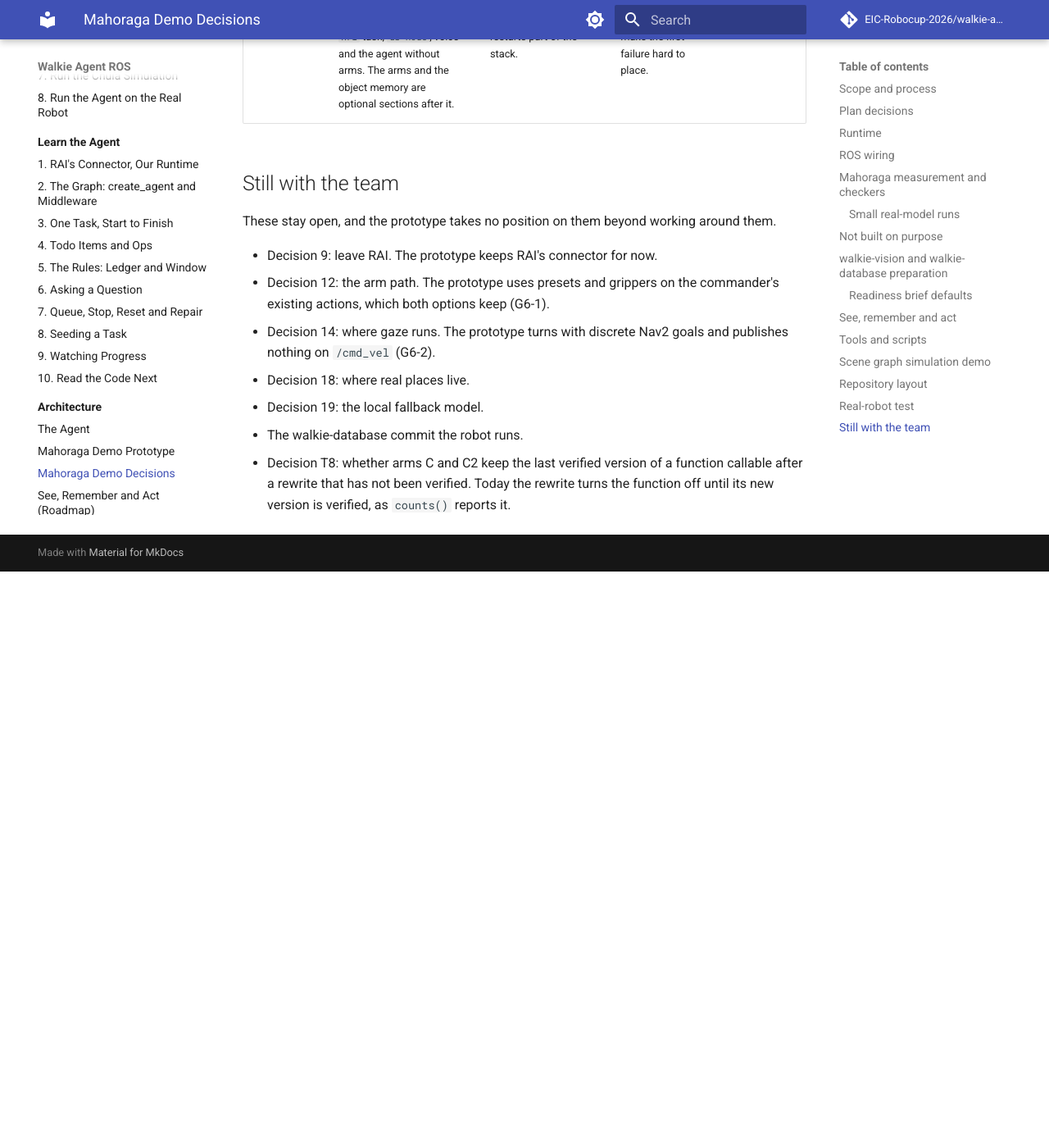
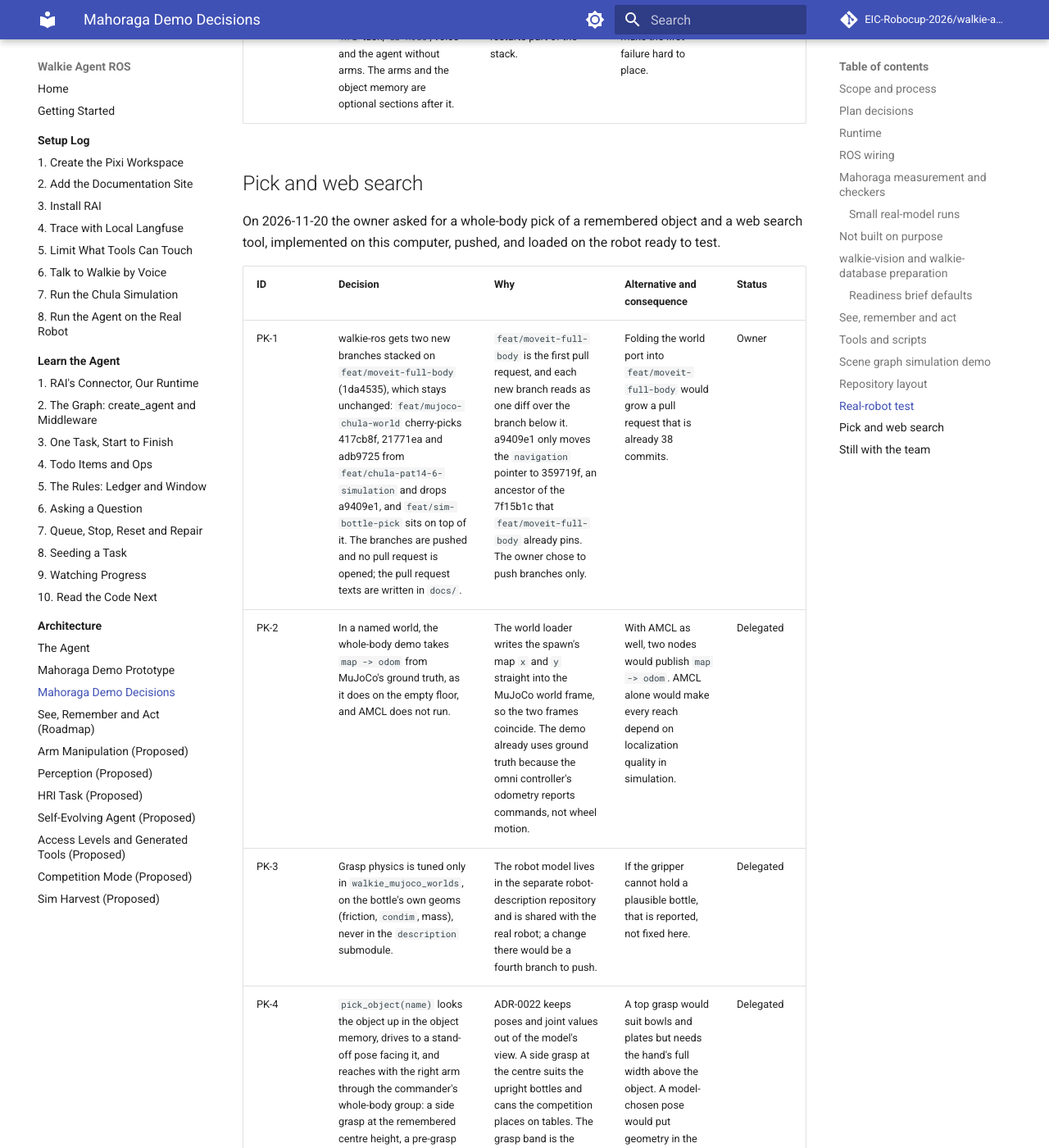
Before and after one commit to EIC-Robocup-2026/walkie-agent-ros, an MkDocs documentation site: the page built from docs/architecture/mahoraga-demo-decisions.md, in a window 1280 px wide and 1400 px high, scrolled down 136289 px. Shown: the whole window at 82% size. Built offline with MkDocs 1.6.1 and Material for MkDocs 9.7.7, drawn with Linux system fonts in a browser that asks for light colours; comment, search, counter and statistics services are not loaded; before the commit the page ends 136986 px from its top, so only the background shows below that; some of the changed text lies outside the part shown.

Commit message:
docs: record the pick and web search decisions

```diff
--- a/docs/architecture/mahoraga-demo-decisions.md
+++ b/docs/architecture/mahoraga-demo-decisions.md
@@ -666,6 +666,22 @@ the robot and documented for a first test on the real robot. The guide is
 | RR-3 | Nothing that joins the robot's ROS graph or drives a motor was started while preparing the test. The CAN names, the gamepad and the agent's `.env` are left to the owner, and the guide checks each before anything starts. | On 2026-11-19 the CAN names were swapped, so the base's commands would reach an arm bus. | Fixing the names by replugging the adapters changes the robot's state while no one watches it. | Delegated |
 | RR-4 | The guide runs the basic stack first: Nav2, vision's `hri` task, `db-node`, voice and the agent without arms. The arms and the object memory are optional sections after it. | Neither has run on the robot, and each restarts part of the stack. | Starting everything at once would make the first failure hard to place. | Delegated |
 
+## Pick and web search
+
+On 2026-11-20 the owner asked for a whole-body pick of a remembered object and a
+web search tool, implemented on this computer, pushed, and loaded on the robot
+ready to test.
+
+| ID | Decision | Why | Alternative and consequence | Status |
+| --- | --- | --- | --- | --- |
+| PK-1 | walkie-ros gets two new branches stacked on `feat/moveit-full-body` (1da4535), which stays unchanged: `feat/mujoco-chula-world` cherry-picks 417cb8f, 21771ea and adb9725 from `feat/chula-pat14-6-simulation` and drops a9409e1, and `feat/sim-bottle-pick` sits on top of it. The branches are pushed and no pull request is opened; the pull request texts are written in `docs/`. | `feat/moveit-full-body` is the first pull request, and each new branch reads as one diff over the branch below it. a9409e1 only moves the `navigation` pointer to 359719f, an ancestor of the 7f15b1c that `feat/moveit-full-body` already pins. The owner chose to push branches only. | Folding the world port into `feat/moveit-full-body` would grow a pull request that is already 38 commits. | Owner |
+| PK-2 | In a named world, the whole-body demo takes `map -> odom` from MuJoCo's ground truth, as it does on the empty floor, and AMCL does not run. | The world loader writes the spawn's map `x` and `y` straight into the MuJoCo world frame, so the two frames coincide. The demo already uses ground truth because the omni controller's odometry reports commands, not wheel motion. | With AMCL as well, two nodes would publish `map -> odom`. AMCL alone would make every reach depend on localization quality in simulation. | Delegated |
+| PK-3 | Grasp physics is tuned only in `walkie_mujoco_worlds`, on the bottle's own geoms (friction, `condim`, mass), never in the `description` submodule. | The robot model lives in the separate robot-description repository and is shared with the real robot; a change there would be a fourth branch to push. | If the gripper cannot hold a plausible bottle, that is reported, not fixed here. | Delegated |
+| PK-4 | `pick_object(name)` looks the object up in the object memory, drives to a stand-off pose facing it, and reaches with the right arm through the commander's whole-body group: a side grasp at the remembered centre height, a pre-grasp 0.10 m back along the line from the robot, a Cartesian approach, a gripper close judged by the commander's grasp band, and a 0.10 m Cartesian lift. The model sees only the name and the outcome. | ADR-0022 keeps poses and joint values out of the model's view. A side grasp at the centre suits the upright bottles and cans the competition places on tables. The grasp band is the commander's own measure of a held object. | A top grasp would suit bowls and plates but needs the hand's full width above the object. A model-chosen pose would put geometry in the prompt. | Delegated |
+| PK-5 | The pick runs whole-body in simulation first, and then whole-body on the real robot, which is stage 3 of walkie-ros's whole-body guide. | The owner's call on 2026-11-20: the robot was tested that day and they have few concerns about the lift, which ignores the plan's timing and rejects cancel. | The guide holds stage 3 back because it was only tested with MuJoCo standing in for the hardware. The robot still has no e-stop, so a hand stays on its power switch. | Owner |
+| PK-6 | `search_web(query)` calls Tavily's search API with httpx: a 5 s timeout, 3 results, basic depth. A separate model call with no tools summarizes the results, so the agent's context never holds raw web text. The tool exists only with `--web-search` and `TAVILY_API_KEY` set. | LangChain's community `BraveSearch` sends its request without a timeout and its package is sunset. Tavily's terms allow keeping results, and its 1,000 free credits a month cover the demo. Web text is untrusted, and the summarizer treats it as data. | `langchain-tavily` would add a dependency for one HTTP call. Brave stores results only on a plan with storage rights. | Owner |
+| PK-7 | Testing and benchmarking the web search wait until later. | The owner's call on 2026-11-20. | The tool ships with unit tests on recorded responses only. | Owner |
+
 ## Still with the team
 
 These stay open, and the prototype takes no position on them beyond working
```
